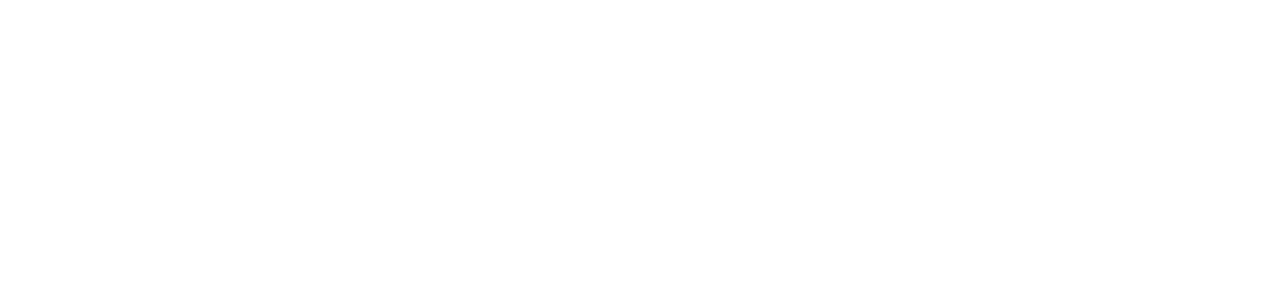
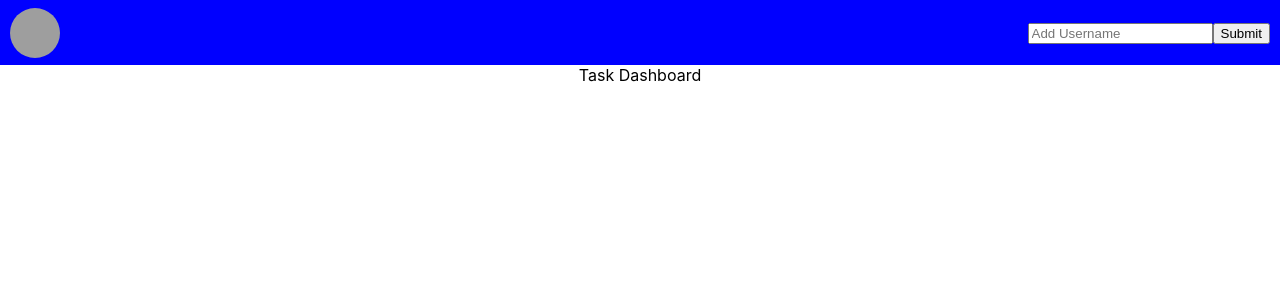
Before and after one commit to mattcbodily/todo-list-v2, a React (Create React App) app: page / in a window 1280 px wide. Shown: the top 300 px of the page. Built offline with nearby package versions, Linux system fonts and the light colour scheme; grey boxes are pictures that could not be loaded.

Commit message:
added localStorage to store task information

```diff
--- a/src/App.js
+++ b/src/App.js
@@ -1,10 +1,35 @@
-import React from 'react';
+import React, {useState, useEffect} from 'react';
+import Header from './Components/Header/Header';
+import TaskDashboard from './Components/TaskDashboard/TaskDashboard';
 import './App.css';
 
 function App() {
+  let [user, setUser] = useState({});
+
+  useEffect(() => {
+    const storedUser = localStorage.getItem('userObj');
+
+    if(!storedUser){
+      setUser({
+        username: '',
+        currentTasks: [],
+        completedTasks: []
+      });
+
+      localStorage.setItem('userObj', JSON.stringify({
+        username: '',
+        currentTasks: [],
+        completedTasks: []
+      }));
+    } else {
+      setUser(JSON.parse(storedUser))
+    }
+  }, [])
+
   return (
     <div className="App">
-
+      <Header user={user} userSetFn={setUser}/>
+      <TaskDashboard />
     </div>
   );
 }
--- /dev/null
+++ b/src/Components/Header/Header.css
@@ -0,0 +1,18 @@
+header {
+    height: 65px;
+    width: 100%;
+    box-sizing: border-box;
+    padding: 0 10px;
+    position: fixed;
+    top: 0;
+    display: flex;
+    justify-content: space-between;
+    align-items: center;
+    background: blue;
+}
+
+.app-icon {
+    height: 50px;
+    width: 50px;
+    border-radius: 50%;
+}
--- a/src/Components/Header/Header.js
+++ b/src/Components/Header/Header.js
@@ -0,0 +1,29 @@
+import React, {useState, useEffect} from 'react';
+import './Header.css';
+
+export default props => {
+    let [username, setUsername] = useState(props.user.username);
+
+    const addUsername = () => {
+
+    }
+
+    return (
+        <header>
+            <img src='https://i.kym-cdn.com/photos/images/original/001/516/899/f31.jpg' alt='To Do List' className='app-icon'/>
+            {username
+            ? (
+                <section>
+                    <p>Welcome Back, ${username}</p>
+                    <button>Change Username</button>
+                </section>
+            )
+            : (
+                <section>
+                    <input value={username} placeholder='Add Username' onChange={e => setUsername(e.target.value)}/>
+                    <button>Submit</button>
+                </section>
+            )}
+        </header>
+    )
+}
--- /dev/null
+++ b/src/Components/TaskDashboard/TaskDashboard.css
@@ -0,0 +1,5 @@
+.task-dashboard {
+    min-height: 100vh;
+    box-sizing: border-box;
+    padding-top: 65px;
+}
--- a/src/Components/TaskDashboard/TaskDashboard.js
+++ b/src/Components/TaskDashboard/TaskDashboard.js
@@ -0,0 +1,10 @@
+import React, {useState} from 'react';
+import './TaskDashboard.css';
+
+export default props => {
+    return (
+        <section className='task-dashboard'>
+            Task Dashboard
+        </section>
+    )
+}
```
